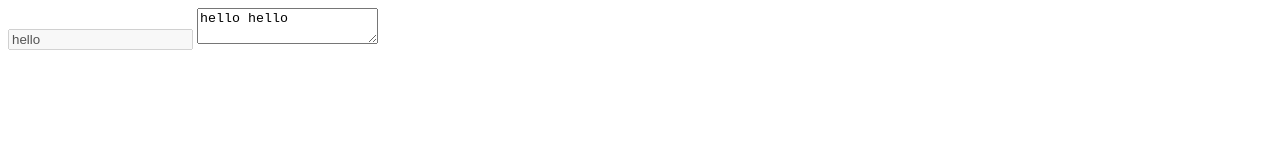
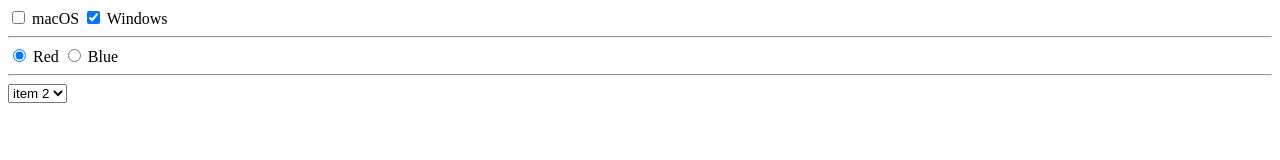
Before and after one commit to ToikaN/study, a plain HTML site: page JavaScirptBasics/index.html in a window 1280 px wide. Drawn offline with Linux system fonts and the light colour scheme.

Commit message:
MOD
#12
フォーム部品の操作

```diff
--- a/JavaScirptBasics/index.html
+++ b/JavaScirptBasics/index.html
@@ -6,8 +6,18 @@
 
 </head>
 <body>
-<input type="text" value="hello">
-<textarea>hello hello</textarea>
+  <input type="checkbox" name="os" value="mac"> macOS
+  <input type="checkbox" name="os" value="win" checked> Windows
+  <hr>
+  <input type="radio" name="color" value="red" checked> Red
+  <input type="radio" name="color" value="blue"> Blue
+  <hr>
+  <select>
+    <option>item 0</option>
+    <option selected>item 1</option>
+    <option>item 2</option>
+  </select>
+
   <script src="js/main.js"></script>
 </body>
 </html>
--- a/JavaScirptBasics/js/main.js
+++ b/JavaScirptBasics/js/main.js
@@ -2,15 +2,22 @@
 //Document Ovject Modle DOM
 {
 
-const text = document.querySelector('input[type="text"]');
-const textarea = document.querySelector('textarea');
+    // console.log(document.querySelectorAll('input[type="checkbox"]')[0].checked);
+    // console.log(document.querySelectorAll('input[type="checkbox"]')[1].checked);
 
-console.log(text.value);
-console.log(textarea.value);
+    // document.querySelectorAll('input[type="checkbox"]')[0].checked = true;
 
-// text.focus();
-// text.select();
-text.disabled = true;
+    // console.log(document.querySelectorAll('input[type="radio"]')[0].checked);
+    // console.log(document.querySelectorAll('input[type="radio"]')[1].checked);
+    //
+    // document.querySelectorAll('input[type="radio"]')[1].checked = true;
+
+    console.log(document.querySelectorAll('select > option')[0].selected);
+    console.log(document.querySelectorAll('select > option')[1].selected);
+    console.log(document.querySelectorAll('select > option')[2].selected);
+
+    document.querySelectorAll('select > option')[2].selected = true;
+
 
 
 }
```
